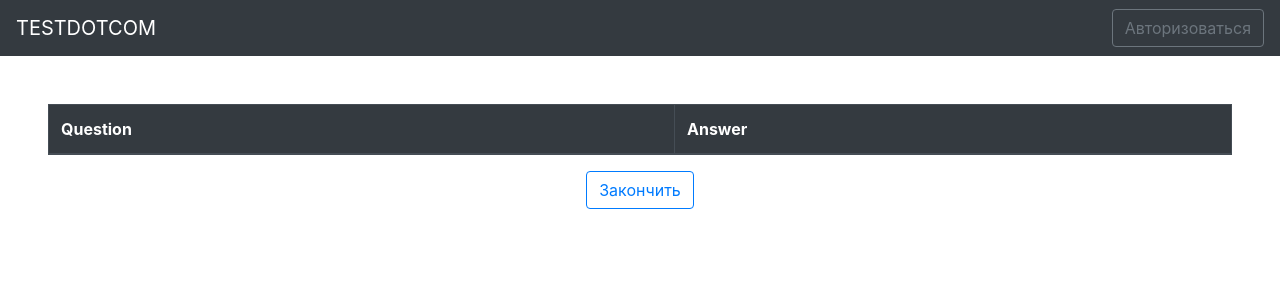
After one commit to dem321/testingService, a Django app: page /test/1/summary in a window 1280 px wide. The commit adds this page. Shown: the top 300 px of the page. Run offline with Django 5.2, Linux system fonts and the light colour scheme; data that the repository does not hold is empty; some libraries are stand-ins or nearby versions.

Commit message:
Base functionality + few bugs

```diff
--- a/main/urls.py
+++ b/main/urls.py
@@ -7,5 +7,8 @@ urlpatterns = [
     path('', views.index, name='idx'),
     path('registration', views.registration, name='reg'),
     path('login', views.login_view, name='login'),
-    path('logout', views.logout_view, name='logout')
+    path('logout', views.logout_view, name='logout'),
+    path('test/<int:test_id>/', views.test_view, name='test_description'),
+    path('test/<int:test_id>/<int:question_order>', views.question_view, name='question'),
+    path('test/<int:test_id>/summary', views.summary, name='summary')
 ]
--- a/main/views.py
+++ b/main/views.py
@@ -1,11 +1,14 @@
-from django.shortcuts import render, redirect
-from .forms import RegistrationForm, AuthForm
+from django.shortcuts import render, redirect, get_object_or_404
 from django.contrib.auth import authenticate, login, logout
 from django.http import HttpResponse
+from django.db import transaction
+from .forms import RegistrationForm, AuthForm, QuestionForm
+from .models import Test, Question, Answer, UserTest, UserAnswer
 
 
 def index(request):
-    return render(request, 'main/index.html')
+    tests = Test.objects.order_by('-id')
+    return render(request, 'main/index.html', {'tests': tests})
 
 
 def registration(request):
@@ -15,7 +18,7 @@ def registration(request):
             form.save()
             return redirect('idx')
     form = RegistrationForm()
-    return render(request, 'main/registration.html', {'form': form})
+    return render(request, 'main/registration_template.html', {'form': form})
 
 
 def login_view(request):
@@ -33,9 +36,53 @@ def login_view(request):
             else:
                 return HttpResponse('Invalid login')
     form = AuthForm()
-    return render(request, 'main/login.html', {'form': form})
+    return render(request, 'main/login_template.html', {'form': form})
 
 
 def logout_view(request):
     logout(request)
     return redirect('idx')
+
+
+def test_view(request, test_id):
+    return render(request, 'main/test_template.html', {'test': get_object_or_404(Test, id=test_id)})
+
+
+def question_view(request, test_id, question_order):
+    all_questions = Question.objects.filter(test=test_id).order_by('order')
+    if all_questions.last().order < question_order:
+        return redirect('summary', test_id)
+    question_obj = get_object_or_404(Question, test=test_id, order=question_order)
+    test_obj = get_object_or_404(Test, id=test_id)
+    if request.method == 'POST':
+        form = QuestionForm(request.POST, question_obj.id)
+        if form.is_valid():
+            request.session[question_obj.id] = form.cleaned_data.get('question').id
+            return redirect('/test/%s/%s' % (test_id, question_order+1))
+    form = QuestionForm(question_id=question_obj.id)
+    return render(request, 'main/question_template.html', {'question': question_obj, 'test':test_obj, 'form':form})
+
+
+def summary(request, test_id):
+    all_questions = Question.objects.filter(test=test_id)
+    if 'Finish' in request.POST:
+        with transaction.atomic():
+            test = UserTest.objects.create(user=request.user, test=get_object_or_404(Test, id=test_id))
+            for el in all_questions:
+                test = get_object_or_404(UserTest, id=test.id)
+                question = get_object_or_404(Question, id=el.id)
+                answer = get_object_or_404(Answer, id=request.session[str(el.id)])
+                UserAnswer.objects.create(user_test=test, question=question, answer=answer)
+                if answer.correct:
+                    if test.score:
+                        test.score += question.weight
+                    else:
+                        test.score = question.weight
+                test.save()
+                del request.session[str(el.id)]
+            return redirect('idx')
+    result = {}
+    session = request.session
+    for el in all_questions:
+        result[el.id] = get_object_or_404(Answer, id=request.session[str(el.id)]).description
+    return render(request, 'main/summary.html', {'result': result})
--- a/templates/main/index.html
+++ b/templates/main/index.html
@@ -1,2 +1,8 @@
 {% extends 'main/main_template.html' %}
 {% block head %}{% load bootstrap4 %}{% endblock %}
+{% load tags %}
+{% block content %}
+	{% for test in tests %}
+		{% test_thumbnail test.id %}
+	{% endfor %}
+{% endblock %}
--- a/templates/main/main_template.html
+++ b/templates/main/main_template.html
@@ -4,6 +4,7 @@
     <meta charset="UTF-8">
     <title>{% block title %} {% endblock %}</title>
     {% load bootstrap4 %}
+    {% load static %}
     {% bootstrap_css %}
     {% bootstrap_javascript jquery='full' %}
     {% bootstrap_messages %}
@@ -20,7 +21,7 @@
         {% if user.is_staff %}
             <ul class="navbar-nav mr-auto">
                 <li class="nav-item">
-                    <a class="nav-link" href="admin/">Admin</a>
+                    <a class="nav-link" href="/admin">Admin</a>
                 </li>
             </ul>
         {% endif %}
@@ -41,7 +42,7 @@
         {% endif %}
     </div>
 </nav>
-<div class="m-3">
+<div class="m-5 form-group row d-flex justify-content-center">
     {% block content %}
     {% endblock %}
 </div>
--- /dev/null
+++ b/templates/main/summary.html
@@ -0,0 +1,24 @@
+{% extends 'main/main_template.html' %}
+{% load bootstrap4 %}
+
+{% block content %}
+    <table class="table-bordered table">
+    <thead class="thead-dark">
+    <tr>
+        <th scope="col">Question</th>
+        <th scope="col">Answer</th>
+    </tr>
+    </thead>
+    {% for question, answer in result.items %}
+        <tr class="table-info">
+            <th>{{ question }}</th>
+            <th>{{ answer }}</th>
+        </tr>
+    {% endfor %}
+    </table>
+    <br/>
+    <form method="post">
+        {% csrf_token %}
+        {% bootstrap_button 'Закончить' button_type='submit' button_class='btn-outline-primary' name='Finish'%}
+    </form>
+{% endblock %}
--- /dev/null
+++ b/templates/tags/test_thumbnail.html
@@ -0,0 +1,5 @@
+{% load bootstrap4 %}
+<div class="col-md-2 border d-flex align-items-center flex-column border-dark rounded justify-content-between m-3">
+    <h1 class="text-center">{{ test.name }}</h1>
+    <a class="btn-outline-primary btn" href="{% url 'test_description' test.id %}">Выполнить</a>
+</div>
```
Also changed, not shown: main/forms.py (+11 -0 lines), main/models.py (+16 -1 lines), templates/main/question_template.html (added, +14 -0 lines), templates/main/test_template.html (added, +8 -0 lines), testingService/templatetags/tags.py (added, +10 -0 lines), main/migrations/0002_alter_usertest_score.py (added), main/static/main/img/background.jpg (added), templates/main/login_template.html (renamed from templates/main/login.html), templates/main/registration_template.html (renamed from templates/main/registration.html).
